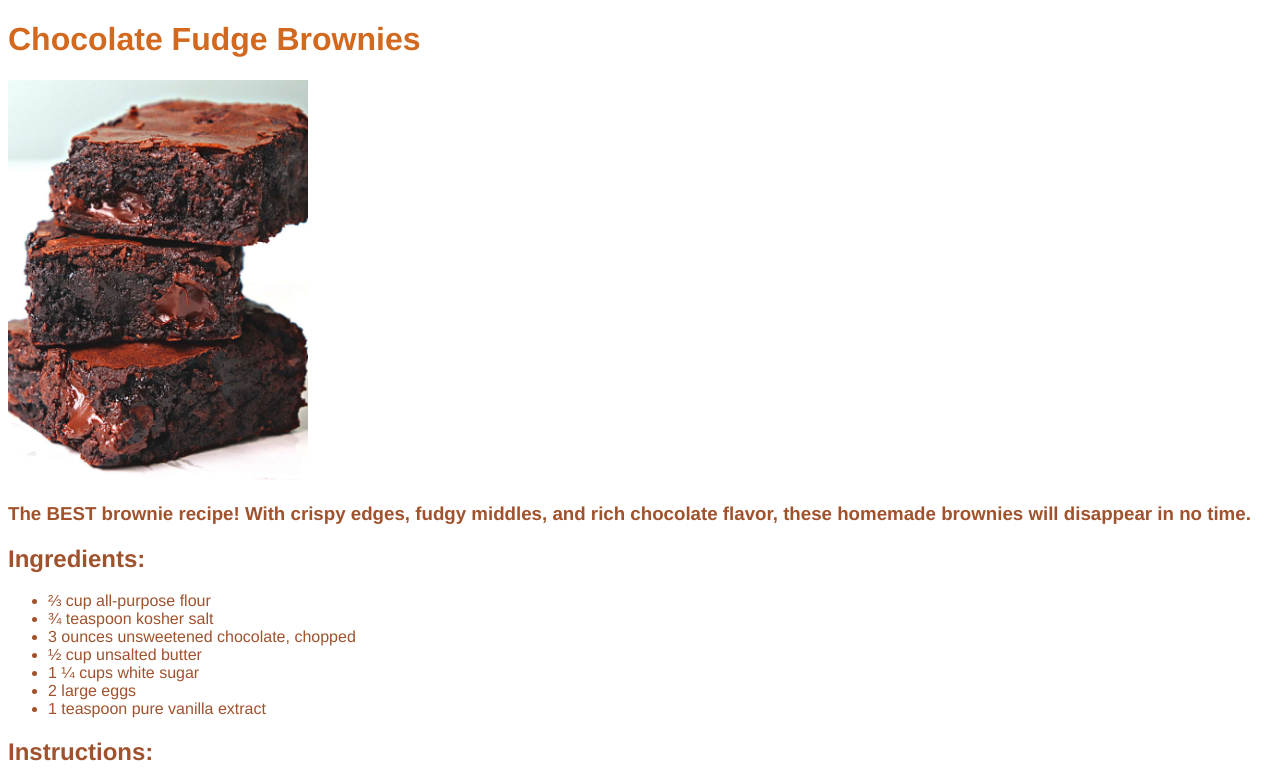
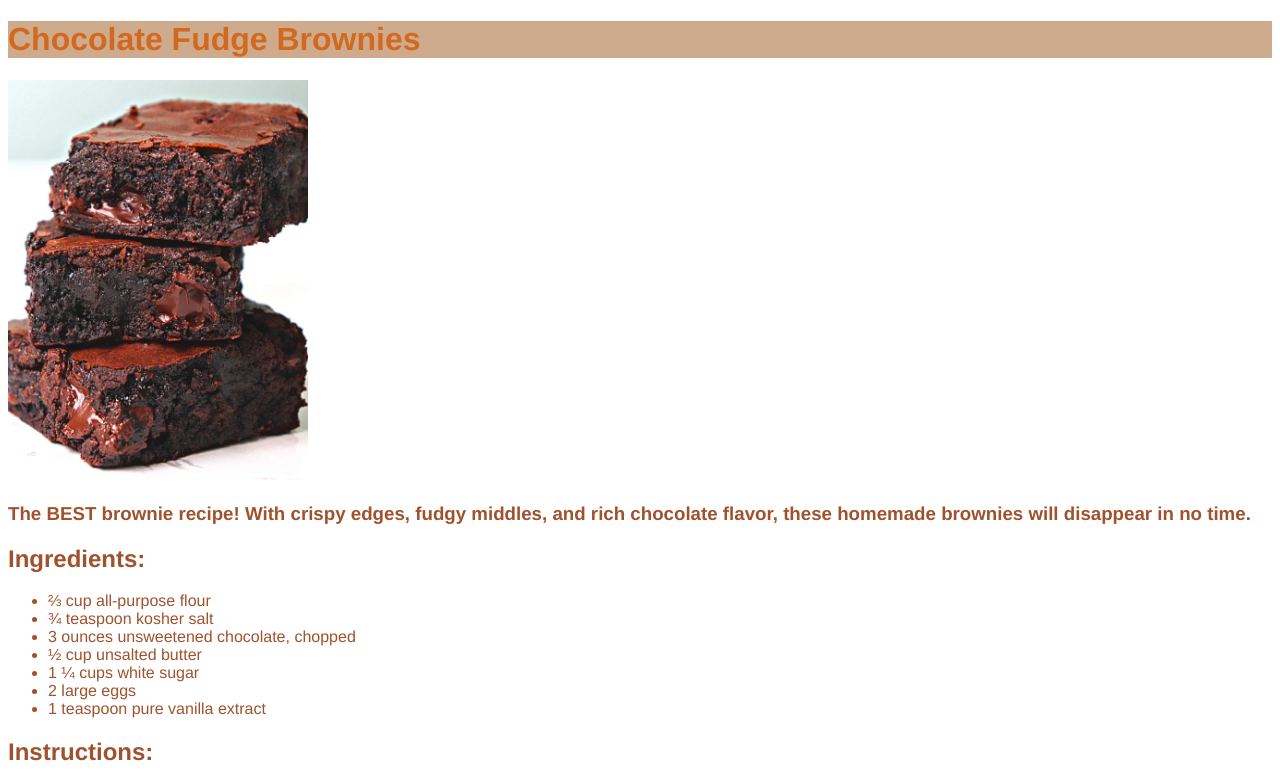
Before and after one commit to shak0121/Favorite-Desserts, a plain HTML site: page recipes/brownies.html in a window 1280 px wide. Shown: the top 783 px of the page. Drawn offline with Linux system fonts and the light colour scheme.

Commit message:
Add background brownies

```diff
--- a/brownies.css
+++ b/brownies.css
@@ -1,6 +1,7 @@
 .heading {
     color: chocolate;
     font-family: 'Franklin Gothic Medium', 'Arial Narrow', Arial, sans-serif;
+    background-color: rgb(205, 171, 140);
 }
 
 
```
